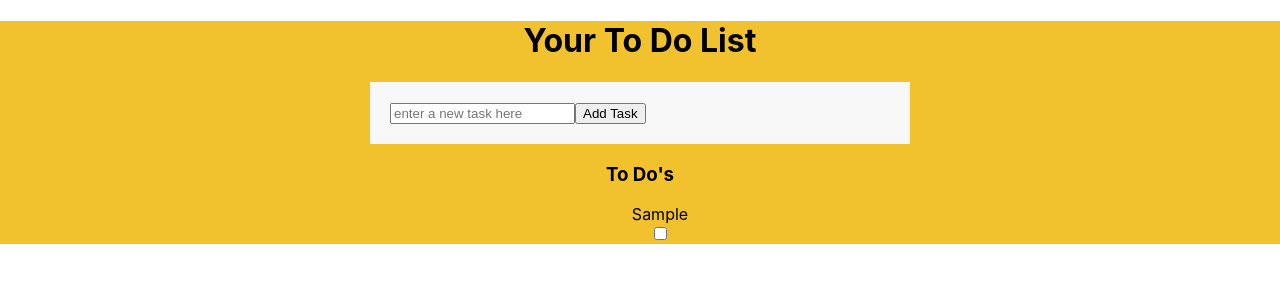
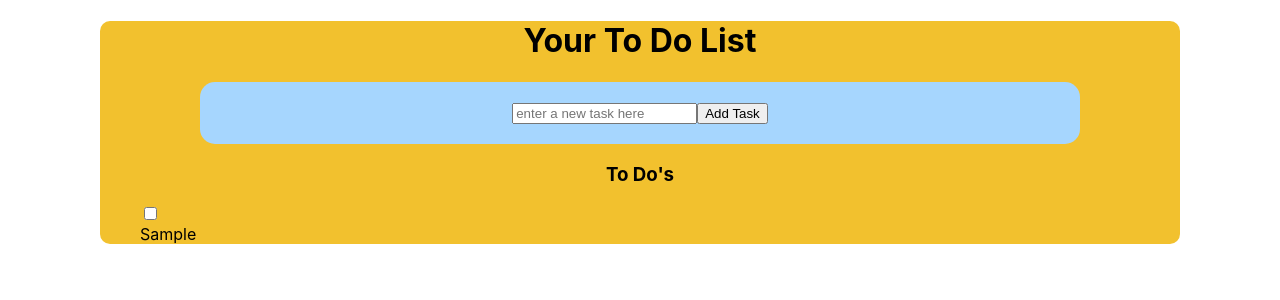
Before and after one commit to Anahisv23/Todo-List, a React (Create React App) app in the folder todo-list/: page / in a window 1280 px wide. Both pictures are taken after typing "Sample" into the empty fields and a click on the button "Add Task". Shown: the top 300 px of the page. Built offline with nearby package versions, Linux system fonts and the light colour scheme.

Commit message:
changed styling

```diff
--- a/todo-list/src/App.js
+++ b/todo-list/src/App.js
@@ -1,5 +1,13 @@
 // import tasks from "./TasksData";
 import React, { useState } from "react";
+
+if (localStorage) {
+  // LocalStorage is supported!
+  console.log("LocalStorage is supported!")
+} else {
+  // No support. Use a fallback such as browser cookies or store on the server.
+  console.log("LocalStorage is NOT supported!")
+}
 
 function App() {
   const [tasksArr, setTasksArr] = useState([]);
@@ -21,20 +29,16 @@ function App() {
   };
 
   const handleComplete = (e) => {
-    console.log("EEE", e.target.name);
     tasksArr.map((currTask) => {
-      console.log("is checked BEFORE", isChecked);
       if (currTask.task === e.target.name) {
-        console.log("found match");
         currTask.complete = !currTask.complete;
         setIsChecked(!isChecked);
       }
       return currTask;
     });
     setTasksArr(tasksArr);
-    console.log("affter", tasksArr);
   };
-  console.log("is checked after", isChecked);
+
 
   return (
     <div className="toDo">
@@ -56,12 +60,7 @@ function App() {
       <h3 style={{ textAlign: "center" }}>To Do's</h3>
       {tasksArr.map((currTask) => {
         return (
-          <ul style={{ textAlign: "center" }} key={currTask.id}>
-            <li>
-              {currTask.task} {currTask.complete}
-            </li>
-            {/* <button onClick={handleComplete} name={currTask.task}>check</button> */}
-
+          <ul key={currTask.id}>
             {currTask.complete === true ? (
               <input
                 type="checkbox"
@@ -77,6 +76,9 @@ function App() {
                 onChange={handleComplete}
               />
             )}
+            <li>
+              {currTask.task} {currTask.complete}
+            </li>
           </ul>
         );
       })}
--- a/todo-list/src/index.css
+++ b/todo-list/src/index.css
@@ -18,17 +18,24 @@ ul {
 
 .toDo {
   background-color: #F2C12E;
+  margin: 0px 100px 0px 100px;
+  border-radius: 10px;
 }
 
 .form-container {
   display: flex;
   align-items: center;
   justify-content: center;
+  background-color: #A6D6FE;
+/* top right bottom left */
+  padding: 20px 20px 20px 20px;
+  margin: 0px 100px 0px 100px;
+  border-radius: 15px;
 }
 
-.centered-form {
+/* .centered-form {
   width: 80%;
   max-width: 500px;
   padding: 20px;
   background-color: #f8f8f8;
-}
+} */
```
